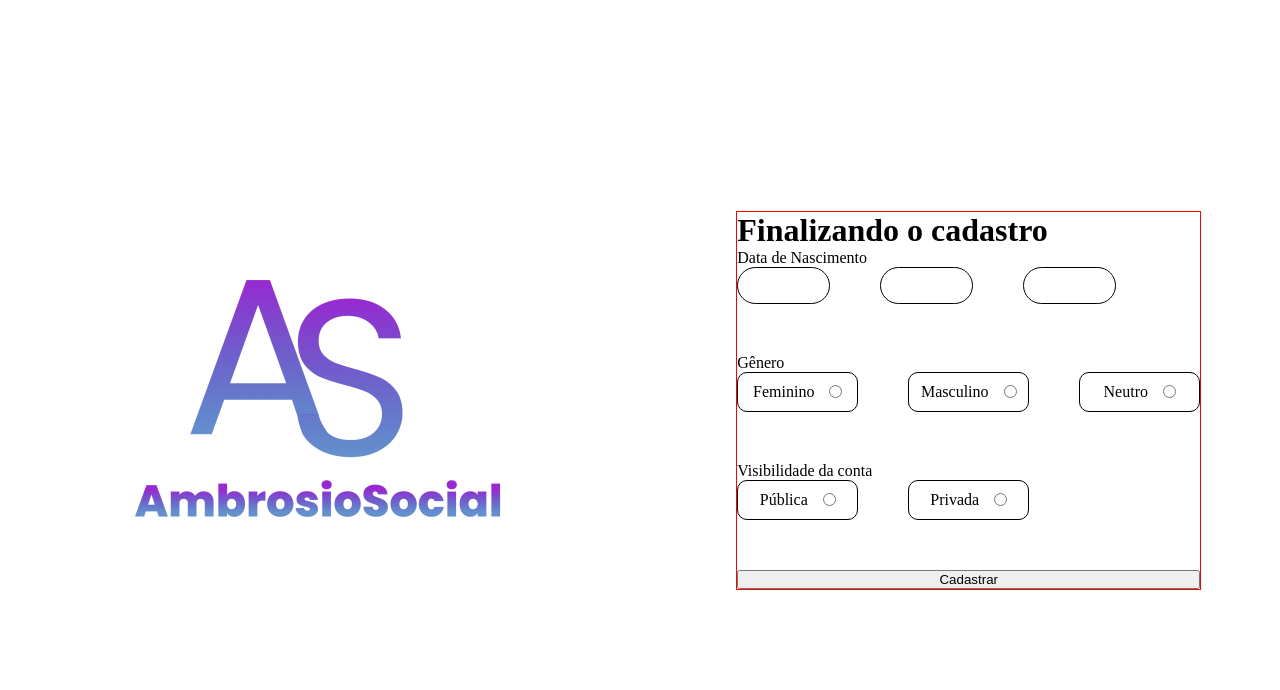
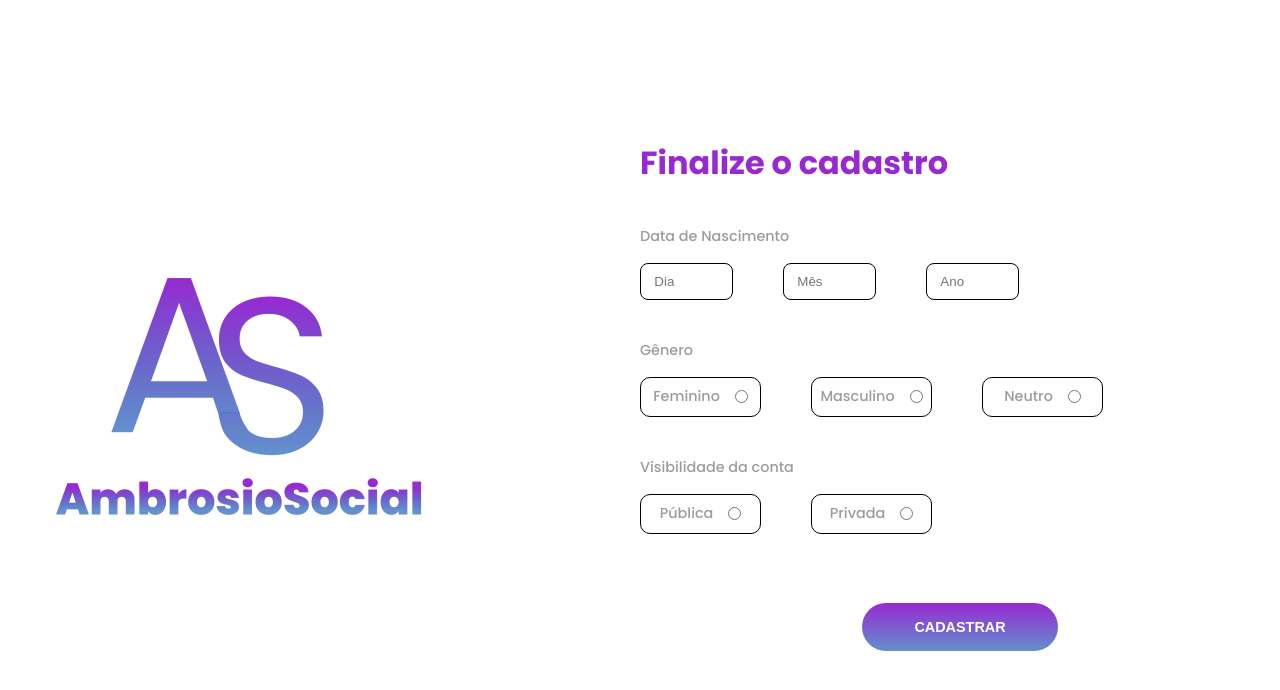
Before and after one commit to evellyn489/AmbrosioSocial, a React (Vite) app: page / in a window 1280 px wide. Shown: the top 690 px of the page. Built offline with nearby package versions, Linux system fonts and the light colour scheme.

Commit message:
Finalização do scss e validação

```diff
--- a/index.html
+++ b/index.html
@@ -1,7 +1,10 @@
 <!doctype html>
-<html lang="en">
+<html lang="pt-br">
   <head>
     <meta charset="UTF-8" />
+    <link rel="preconnect" href="https://fonts.googleapis.com">
+    <link rel="preconnect" href="https://fonts.gstatic.com" crossorigin>
+    <link href="https://fonts.googleapis.com/css2?family=Poppins:wght@500;700;800&display=swap" rel="stylesheet">
     <link rel="icon" type="image/svg+xml" href="./src/assets/logos/black.png" />
     <meta name="viewport" content="width=device-width, initial-scale=1.0" />
     <title>Ambrosio Social</title>
--- /dev/null
+++ b/src/components/Button/Button.module.scss
@@ -0,0 +1,21 @@
+.button {
+    width: 196px;
+    height: 48px;
+
+    font-weight: 800;
+    font-size: 0.9rem;
+
+    color: #fff;
+    background: linear-gradient(to bottom, rgba(152, 41, 209, 1), rgba(0, 74, 173, 0.61));
+
+    border: 0;
+    border-radius: 25px;
+
+    align-self: center;
+
+    margin-top: 2em;
+}
+
+.button:hover {
+    cursor: pointer;
+}
--- /dev/null
+++ b/src/components/Button/Button.tsx
@@ -0,0 +1,11 @@
+import styles from "./Button.module.scss";
+
+interface ButtonProps {
+    name: string;
+}
+
+export function Button(props: ButtonProps) {
+    return(
+        <button className={styles.button} type="submit">{props.name}</button>
+    );
+}
--- /dev/null
+++ b/src/components/Button/index.ts
@@ -0,0 +1 @@
+export { Button } from "./Button";
--- a/src/pages/Cadastro/Cadastro.module.scss
+++ b/src/pages/Cadastro/Cadastro.module.scss
@@ -5,18 +5,47 @@
     justify-content: space-around;
     align-items: center;
 
+    div.image {
+        flex: 1;
+
+        img {
+            max-width: 100%;
+            height: auto;
+        }
+    }
+
     .titleForm {
-        border: 1px solid red;
         display: flex;
         flex-direction: column;
-        justify-content: space-around;
+
+        flex: 1;
+
+        h1 {
+            font-weight: 700;
+            color: #9829D1;
+
+            margin-bottom: 0.9em;
+        }
 
         form {
             display: flex;
             flex-direction: column;
             justify-content: center;
 
-            gap: 50px;
+            min-height: 445px;
+
+            gap: 40px;
+
+            div.dataNascimento, div.genero, div.visibilidade {
+                display: flex;
+                flex-direction: column;
+
+                gap: 16px;
+
+                color: #9C9C9C;
+                font-weight: 500;
+                font-size: 0.9rem;
+           }
 
             div.dataNascimento div.optionsD{
                 display: flex;
@@ -30,8 +59,11 @@
                 input {
                     width: 5.813rem;
                     height: 37px;
-                    border: 1px solid black;
-                    border-radius: 20px;
+
+                    border: 1px solid #000;
+                    border-radius: 8px;
+
+                    padding-left: 1em;
                 }
 
                 input[type="number"]::-webkit-inner-spin-button,
@@ -59,6 +91,13 @@
                     gap: 15px;
                 }
             }
+
+            span {
+                font-size: 0.7rem;
+                font-weight: 700;
+
+                color: #ff0000;
+            }
         }
     }
 }
--- a/src/pages/Cadastro/Cadastro.tsx
+++ b/src/pages/Cadastro/Cadastro.tsx
@@ -5,6 +5,7 @@ import logo from "../../assets/logos/gradient.png";
 import { useForm } from "react-hook-form";
 import { z } from "zod";
 import { zodResolver } from "@hookform/resolvers/zod";
+import { Button } from "../../components/Button";
 
 const minAno = 2013;
 
@@ -26,9 +27,16 @@ const createUserFormSchema = z.object({
     ano: z.string().refine((ano) => {
         const numberAno = parseInt(ano);
 
-        return (numberAno >= 1970 && numberAno <= 2024) && (numberAno <= minAno)
+        return numberAno >= 1970 && numberAno <= 2024
     }, {
-        message: "Insira o ano de 1970 até 2024 / idade mínima é 13 anos."
+        message: "Insira o ano de 1970 até 2024."
+    })
+    .refine((ano) => {
+        const numberAno = parseInt(ano);
+
+        return numberAno <= minAno
+    }, {
+        message: "Idade mínima de 13 anos."
     }),
 
     genero: z.string().nullable().refine(value => value !== null, {
@@ -53,49 +61,49 @@ export function Cadastro() {
 
     return (
         <div className={styles.container}>
-            <div>
+            <div className={styles.image}>
                 <img src={logo} alt="Logo da rede social Ambrosio Social que contém as siglas A e S e o nome da rede social logo em baixo com um gradiente roxo com azul claro." />
             </div>
 
             <div className={styles.titleForm}>
-                <h1>Finalizando o cadastro</h1>
+                <h1>Finalize o cadastro</h1>
 
                 <form onSubmit={handleSubmit(createUser)}>
                     <div className={styles.dataNascimento}>
-                        <label htmlFor="dataNascimento">Data de Nascimento</label>
+                        <label htmlFor="dataNascimento" className={styles.title}>Data de Nascimento</label>
                         <div className={styles.optionsD}>
                             <div>
-                                <input type="number" {...register("dia")}/>
+                                <input type="number" {...register("dia")} placeholder="Dia"/>
                                 {errors.dia && <span>{errors.dia.message}</span>}
                             </div>
 
                             <div>
-                                <input type="number" {...register("mes")} />
+                                <input type="number" {...register("mes")} placeholder="Mês" />
                                 {errors.mes && <span>{errors.mes.message}</span>}
                             </div>
 
                            <div>
-                                <input type="number" {...register("ano")}/>
+                                <input type="number" {...register("ano")} placeholder="Ano"/>
                                 {errors.ano && <span>{errors.ano.message}</span>}
                            </div>
                         </div>
                     </div>
 
                     <div className={styles.genero}>
-                        <label htmlFor="">Gênero</label>
+                        <label htmlFor="genero" className={styles.title}>Gênero</label>
                         <div className={styles.optionsG}>
                             <div>
-                                <label htmlFor="">Feminino</label>
+                                <label htmlFor="genero">Feminino</label>
                                 <input type="radio" {...register("genero")} value="feminino"/>
                             </div>
 
                             <div>
-                                <label htmlFor="">Masculino</label>
+                                <label htmlFor="genero">Masculino</label>
                                 <input type="radio" {...register("genero")} value="masculino"/>
                             </div>
 
                             <div>
-                                <label htmlFor="">Neutro</label>
+                                <label htmlFor="genero">Neutro</label>
                                 <input type="radio" {...register("genero")} value="neutro"/>
                             </div>
                         </div>
@@ -103,23 +111,23 @@ export function Cadastro() {
                     </div>
 
                     <div className={styles.visibilidade}>
-                        <label htmlFor="">Visibilidade da conta</label>
+                        <label htmlFor="visibilidade" className={styles.title}>Visibilidade da conta</label>
 
                         <div className={styles.optionsV}>
                             <div>
-                                <label htmlFor="">Pública</label>
+                                <label htmlFor="visibilidade">Pública</label>
                                 <input type="radio" {...register("visibilidade")} value="publica"/>
                             </div>
 
                             <div>
-                                <label htmlFor="">Privada</label>
+                                <label htmlFor="visibilidade">Privada</label>
                                 <input type="radio" {...register("visibilidade")} value="privada"/>
                             </div>
                         </div>
                         {errors.visibilidade && <span>{errors.visibilidade.message}</span>}
                     </div>
 
-                    <button type="submit">Cadastrar</button>
+                    <Button name="CADASTRAR"/>
                 </form>
             </div>
         </div>
--- /dev/null
+++ b/src/styles/_variables.scss
@@ -0,0 +1 @@
+$gradient: linear-gradient(to bottom, rgba(152, 41, 209, 1), rgba(0, 74, 173, 0.61));
--- a/src/styles/global.scss
+++ b/src/styles/global.scss
@@ -1,5 +1,11 @@
+@import "variables";
+
 * {
     margin: 0;
     padding: 0;
     box-sizing: border-box;
 }
+
+body {
+    font-family: 'Poppins', sans-serif;
+}
```
